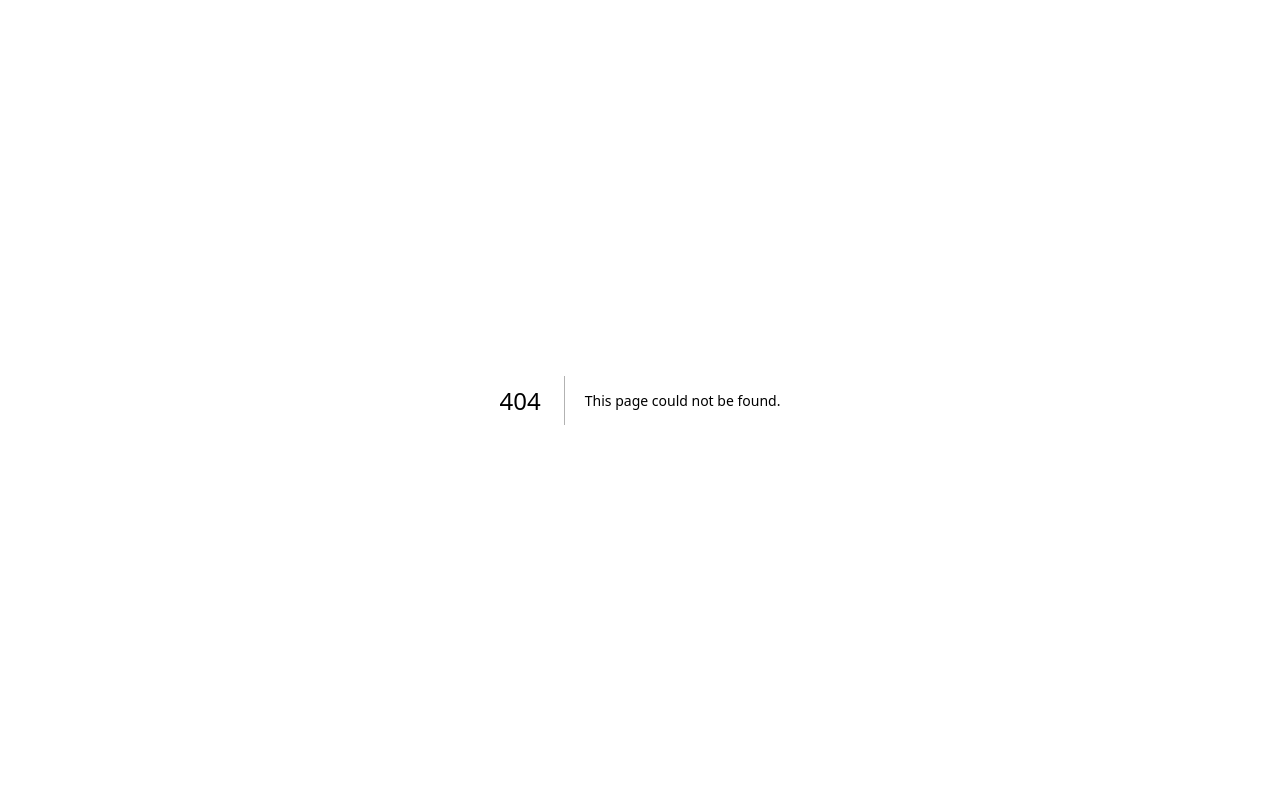
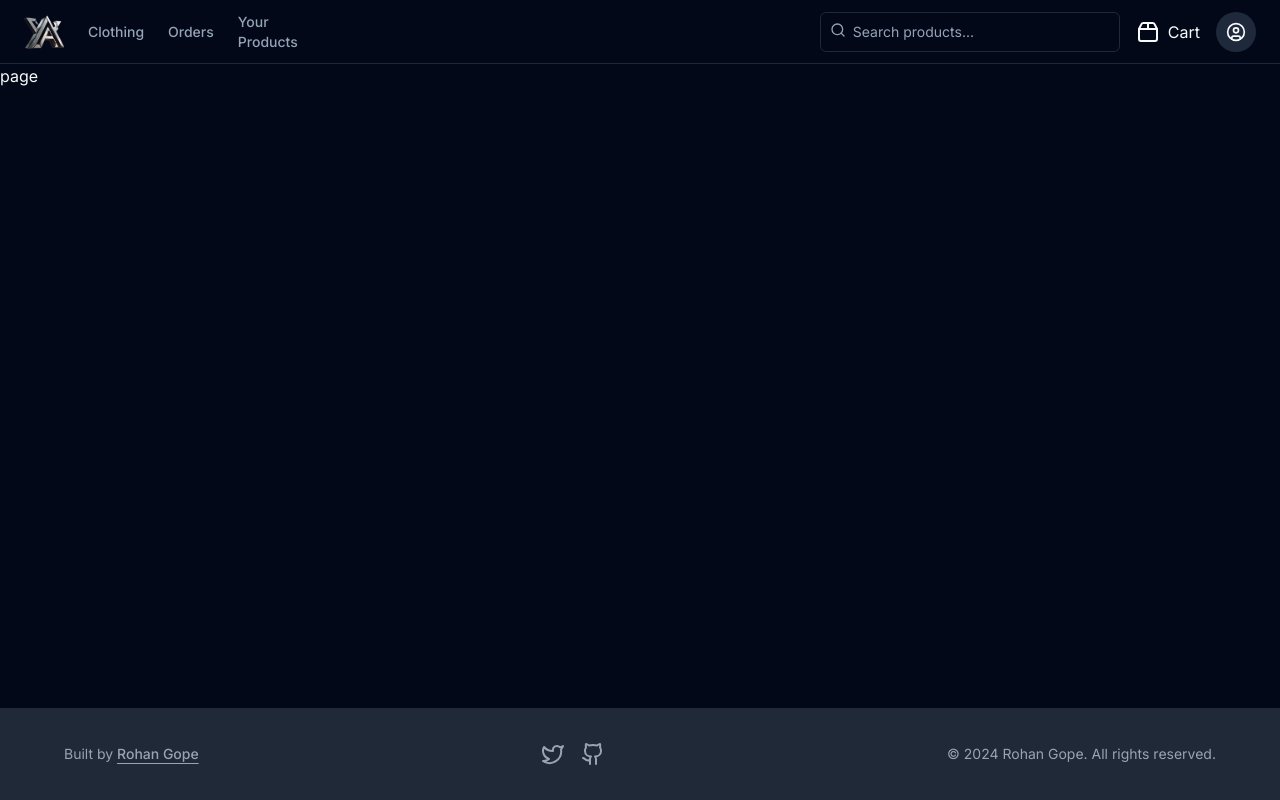
Before and after one commit to Rohan00001/axionmart, a Next.js app: page /cart in a window 1280 px wide. Before the commit this address had no page. Built offline with nearby package versions, Linux system fonts and the light colour scheme.

Commit message:
Refactor Navbar component and add cart link to the navigation bar

```diff
--- /dev/null
+++ b/src/app/(app)/cart/page.tsx
@@ -0,0 +1,9 @@
+import React from 'react'
+
+function page() {
+    return (
+        <div>page</div>
+    )
+}
+
+export default page
--- a/src/components/Navbar.tsx
+++ b/src/components/Navbar.tsx
@@ -68,7 +68,7 @@
                                     <Image src="/logo.png" width={60} height={60} alt="Logo" />
                                 </div>
                             </Link>
-                            <Link href="/catagories" className="hover:text-foreground">
+                            <Link href="/categories/clothing" className="hover:text-foreground">
                                 Catagories
                             </Link>
                             <Link
@@ -97,6 +97,10 @@
                             />
                         </div>
                     </form>
+                    <Link href="/cart" className="flex items-center gap-2">
+                        <Package2 className="h-6 w-6" />
+                        <span className="hidden md:inline">Cart</span>
+                    </Link>
                     <DropdownMenu>
                         <DropdownMenuTrigger asChild>
                             <Button variant="secondary" size="icon" className="rounded-full">
```
